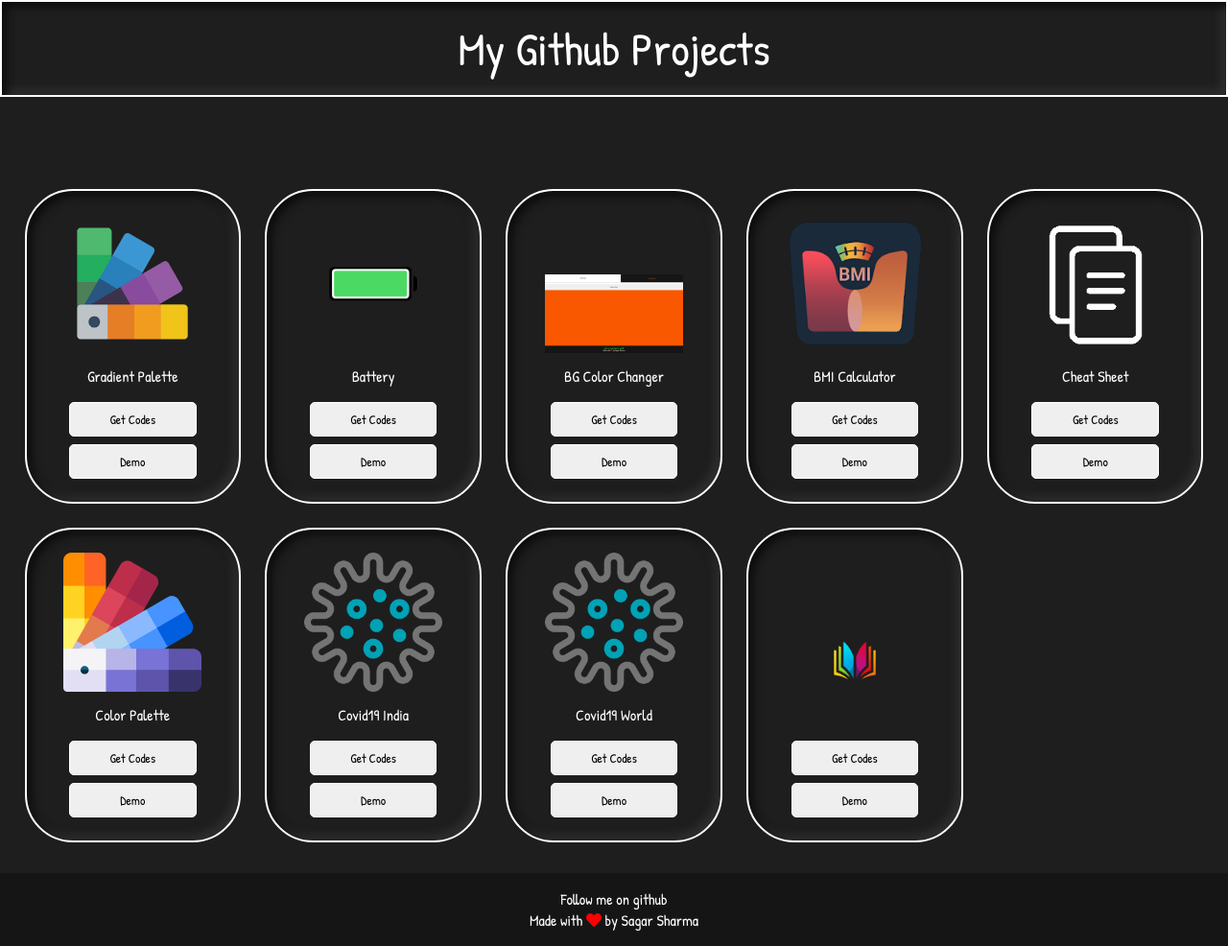
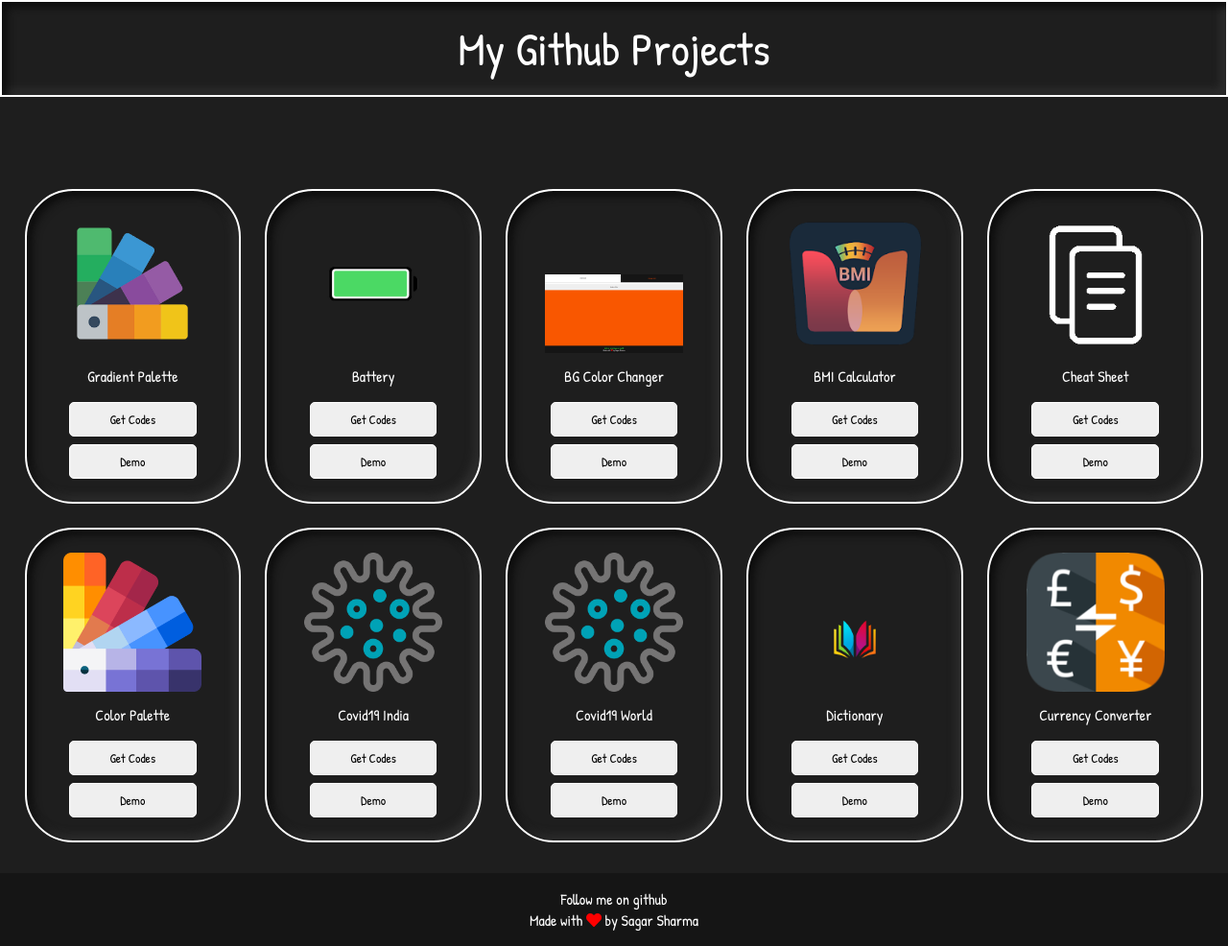
Before and after one commit to Sagar-Sharma-7/Github-projects, a plain HTML site: page index.html in a window 1280 px wide. Shown: the whole page at 96% size. Drawn offline with Linux system fonts and the light colour scheme.

Commit message:
currency converter

```diff
--- a/index.html
+++ b/index.html
@@ -114,6 +114,17 @@
                 </div>
             </div>
 
+            <div class="project">
+                <div class="logo">
+                    <img src="./public/img/currency.png" alt="logo" class="projectLogo">
+                </div>
+                <p class="name"></p>
+                <div class="buttons">
+                    <button class="code" onclick="currencyCodes()">Get Codes</button>
+                    <button class="demo" onclick="currencyDemo()">Demo</button>
+                </div>
+            </div>
+
         </div>
         <footer>
             <a href="https://github.com/Sagar-Sharma-7" target="_blank" title="github" >Follow me on github </a>
--- a/public/js/main.js
+++ b/public/js/main.js
@@ -21,7 +21,8 @@ const projectArr = [
     "Color Palette",
     "Covid19 India",
     "Covid19 World",
-
+    "Dictionary",
+    "Currency Converter"
 ]
 
 for(let i = 0; i < projectArr.length; i++){
@@ -66,6 +67,9 @@ dictionaryCodes = () => {
     window.open("https://github.com/Sagar-Sharma-7/dictionary")
 }
 
+currencyCodes = () => {
+    window.open("https://github.com/Sagar-Sharma-7/Currency-Converter")
+}
 
 
 // demos
@@ -104,3 +108,7 @@ worldCovidDemo = () => {
 dictionaryDemo = () => {
     window.open("https://sagar-sharma-7.github.io/dictionary/")
 }
+
+currencyDemo = () => {
+    window.open("https://sagar-sharma-7.github.io/Currency-Converter/")
+}
```
Also changed, not shown: public/img/currency.png (added).
